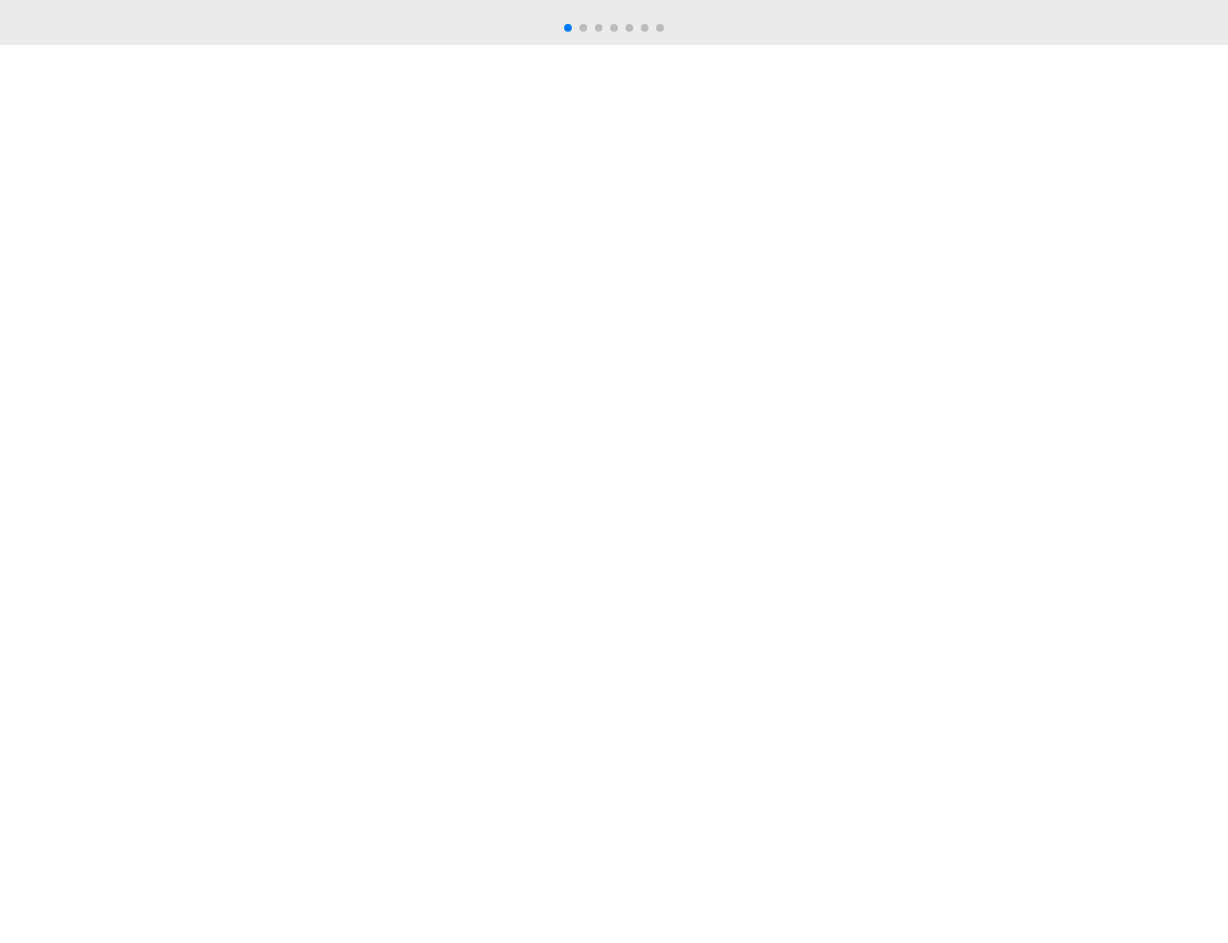
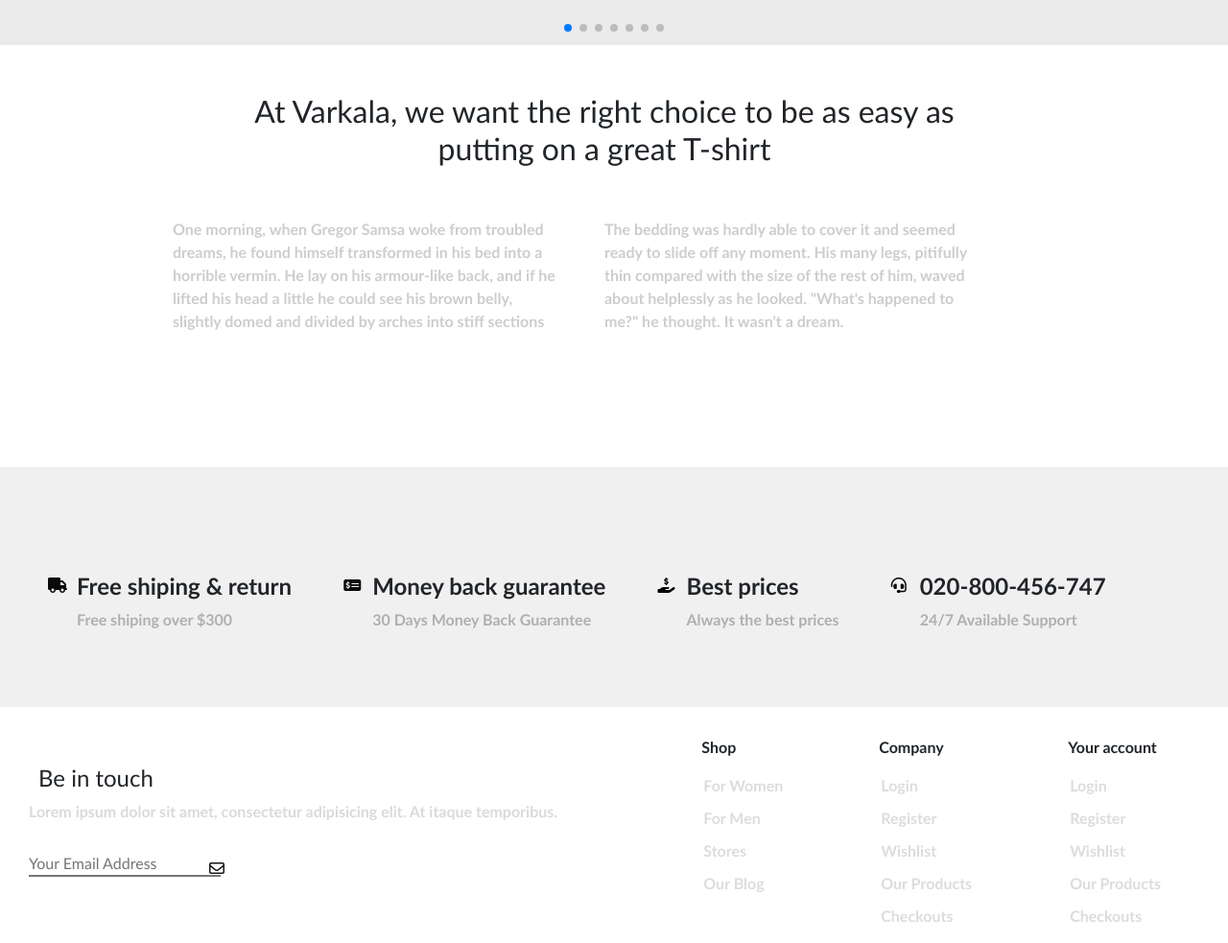
Before and after one commit to YasharGY/Frontend-project, a plain HTML site: page about.html in a window 1280 px wide. Shown: the part 3171-4154 px from the top of the page at 96% size. Before the commit the page ends 3218 px from the top, so only its background shows below. Drawn offline with nearby package versions, Linux system fonts and the light colour scheme.

```diff
--- a/about.html
+++ b/about.html
@@ -162,10 +162,14 @@
     </div>
     <div class="our-team">
         <div class="our-cnt">
-          <div class="hrr"><hr></div>
+            <div class="hrr">
+                <hr>
+            </div>
             <p>OUR TEAM</p>
             <h1>People</h1>
-          <span>He must have tried it a hundred times, shut his eyes so that he wouldn't have to look at the floundering legs, and only stopped when he began to feel a mild, dull pain there that he had never felt before.</span>
+            <span>He must have tried it a hundred times, shut his eyes so that he wouldn't have to look at the
+                floundering legs, and only stopped when he began to feel a mild, dull pain there that he had never felt
+                before.</span>
         </div>
         <div class="team-members">
             <div class="team-member">
@@ -222,6 +226,97 @@
             <swiper-slide><img src="./images/about images/brand-3.svg" alt=""></swiper-slide>
         </swiper-container>
     </div>
+    <div class="t-shirt">
+        <div class="shirt"> <h2>At Varkala, we want the right choice to be as easy as putting on a great T-shirt</h2></div>
+
+        <div class="left-shirt"><p>One morning, when Gregor Samsa woke from troubled dreams, he found himself transformed
+            in his bed into a
+            horrible vermin. He lay on his armour-like back, and if he lifted his head a little he could see his brown
+            belly, slightly domed and divided by arches into stiff sections</p> </div>
+        <div class="right-shirt"><p>The bedding was hardly able to cover it and seemed ready to slide off any moment. His
+            many legs, pitifully thin compared with the size of the rest of him, waved about helplessly as he looked.
+            "What's happened to me?" he thought. It wasn't a dream.</p> </div>
+    </div>
+ <div class="service">
+        <div class="support">
+            <i class="fa-solid fa-truck" style="color: #0a0a0a;"></i>
+            <div id="description">
+                <h4> Free shiping & return</h4>
+                <p>
+                    Free shiping over $300
+                </p>
+            </div>
+        </div>
+        <div class="support">
+            <i class="fa-solid fa-money-check-dollar" style="color: #070808;"></i>
+            <div id="description">
+                <h4> Money back guarantee</h4>
+                <p>
+                    30 Days Money Back Guarantee
+                </p>
+            </div>
+        </div>
+        <div class="support">
+            <i class="fa-solid fa-hand-holding-dollar" style="color: #000000;"></i>
+            <div id="description">
+                <h4> Best prices</h4>
+                <p>
+                   Always the best prices
+                </p>
+            </div>
+        </div>
+        <div class="support">
+            <i class="fa-solid fa-headset" style="color: #070709;"></i>
+            <div id="description">
+                <h4> 020-800-456-747</h4>
+                <p>
+                    24/7 Available Support
+                </p>
+            </div>
+        </div>
+    </div>
+
+    <div class="block-container">
+        <div class="left">
+            <div class="block">
+                <h4>Be in touch</h4>
+              <span>Lorem ipsum dolor sit amet, consectetur adipisicing elit. At itaque temporibus.</span>
+              <input type="email" id="email" name="email" placeholder="Your Email Address"><i class="fa-regular fa-envelope" style="color: #131415;"></i>
+
+            </div>
+
+        </div>
+
+        <div class="block">
+          <p>Shop</p>
+          <ul>
+            <li>For Women</li>
+            <li>For Men</li>
+            <li>Stores</li>
+            <li>Our Blog</li>
+          </ul>
+        </div>
+        <div class="block">
+          <p>Company</p>
+          <ul>
+            <li>Login</li>
+            <li>Register</li>
+            <li>Wishlist</li>
+            <li>Our Products</li>
+            <li>Checkouts</li>
+          </ul>
+        </div>
+        <div class="block">
+          <p>Your account</p>
+          <ul>
+            <li>Login</li>
+            <li>Register</li>
+            <li>Wishlist</li>
+            <li>Our Products</li>
+            <li>Checkouts</li>
+          </ul>
+        </div>
+      </div>
 
 </body>
 <script src="https://cdn.jsdelivr.net/npm/bootstrap@5.3.0-alpha3/dist/js/bootstrap.bundle.min.js"
--- a/blog.css
+++ b/blog.css
@@ -89,6 +89,7 @@
     width: 100%;
     height: 100%;
     object-fit: cover;
+    background-attachment: fixed;
     z-index: -1;
 }
 
--- a/style.css
+++ b/style.css
@@ -300,7 +300,7 @@
    position: relative;
    height: 450px;
     width: 100%;
-   min-height: ;
+
      margin-top: 100px;
      background-color: lightcyan;
      box-sizing: border-box;
--- a/styles/about.css
+++ b/styles/about.css
@@ -360,3 +360,134 @@ max-width: 50%;
   .mySwiper{
     background-color: rgb(235, 235, 235);
   }
+
+  .t-shirt{
+    background-color: rgb(255, 255, 255);
+    display: flex;
+    height: 400px;
+  }
+
+  .shirt{
+    margin-top: 50px;
+    text-align: center;
+
+  }
+  .shirt h2{
+    margin-left: 230px;
+    width: 800px;
+
+  }
+
+  .left-shirt{
+    position: relative;
+   top: 180px;
+    left: -850px;
+
+  }
+  .left-shirt p{
+   width: 400px;
+   color: rgb(206, 205, 205);
+   font-weight: 600;
+
+  }
+  .right-shirt p{
+    width: 400px;
+    color: rgb(206, 205, 205);
+   font-weight: 600;
+  }
+
+  .right-shirt{
+   position: relative;
+   right: 800px;
+    top: 180px;
+
+  }
+
+
+  .service{
+    position: relative;
+    height: 250px;
+    margin-top: 40px;
+    background-color: rgb(241, 240, 240);
+}
+.support > i{
+   position: relative;
+   top: 25px;
+    right: 30px;
+}
+
+.support{
+    display: inline-block;
+    margin-left: 80px;
+    margin-top: 70px;
+}
+ #description h4{
+    font-weight: 900;
+}
+#description p{
+    color: rgb(175, 175, 175);
+    font-weight: 700;
+}
+
+.block-container {
+    display: flex;
+  }
+
+  .block {
+    margin-top: 30px;
+    display: inline-block;
+    margin-right: 20px;
+
+
+
+
+
+  }
+  .block li{
+    font-size: 16px;
+    font-weight: 900;
+    color: rgb(221, 220, 220);
+    list-style: none;
+    margin-top: 10px;
+    margin-right: 50px;
+    width: max-content;
+
+  }
+
+
+   #email{
+    border-top: none;
+    border-left: none;
+    border-right: none;
+    width: 200px;
+    margin-left: 30px;
+    margin-top: 30px;
+
+  }
+  #email:focus{
+outline: none;
+  }
+  .fa-regular{
+    position: relative;
+    top: 5px;
+    right: 12px;
+  }
+
+  .block p{
+    font-weight: 900;
+
+    margin-left: 30px;
+  }
+  .block h4{
+    margin-left: 40px;
+    margin-top: 30px;
+
+  }
+  .block span{
+    color: rgb(219, 217, 217);
+    width: max-content;
+    margin-top: 10px;
+    margin-left: 30px;
+    font-weight: 700;
+    font-size: medium;
+  }
--- /dev/null
+++ b/styles/contact.css
@@ -0,0 +1,150 @@
+* {
+    margin: 0;
+    padding: 0;
+    font-family: 'Gill Sans', 'Gill Sans MT', Calibri, 'Trebuchet MS', sans-serif;
+}
+
+.form-control {
+    border-top: none !important;
+    border-right: none !important;
+    border-left: none !important;
+    border-color: black !important;
+    border-bottom-width: 2px !important;
+    background-color: transparent !important;
+    box-shadow: none !important;
+    height: 30px;
+    border-radius: 0;
+
+}
+
+.navbar {
+    background-color: transparent !important;
+    /* Set the background color to transparent */
+    position: absolute;
+    /* Position the navbar absolutely */
+    top: 0;
+    left: 0;
+    width: 100%;
+    z-index: 1;
+
+
+}
+
+.fa-solid {
+    margin-top: 20px;
+    margin-right: 60px;
+}
+
+.fa-lg {
+    margin-top: 20px;
+
+}
+
+.thumbnail {
+    position: relative;
+    height: 100vh;
+    /* Adjust the height as needed */
+    width: 100%;
+    overflow: hidden;
+    /* Hide any overflowing content */
+    z-index: -1;
+    /* Set a negative z-index to position the image behind other elements */
+}
+
+.thumbnail::before {
+    content: "";
+    position: absolute;
+    top: 0;
+    left: 0;
+    width: 100%;
+    height: 100%;
+    background-color: rgba(0, 0, 0, 0.5);
+    /* Add a semi-transparent overlay for better visibility of content */
+    z-index: -1;
+    /* Set a negative z-index to position the overlay behind other elements */
+}
+
+.thumbnail::after {
+    content: "";
+    position: absolute;
+    top: 50%;
+    left: 50%;
+    transform: translate(-50%, -50%);
+    width: auto;
+    height: auto;
+    min-width: 100%;
+    min-height: 100%;
+    opacity: 0.5;
+    /* Adjust the opacity of the image overlay as desired */
+    background-image: url('./images/blog images/blog-2.jpg');
+    /* Set the same image as the background */
+    background-size: contain;
+    background-position: center;
+    z-index: -2;
+    /* Set a negative z-index to position the image overlay behind other elements */
+}
+
+.thumbnail-container {
+    position: relative;
+    display: flex;
+    align-items: center;
+    background-image: url('https://github.com/00AliNuri/FinalTaskFront/blob/main/assets/images/maarten-deckers-0-frPETzEVs-unsplash.jpg?raw=true');
+    justify-content: center;
+    background-size:contain;
+    height: 100vh;
+    overflow: hidden;
+    background-attachment: fixed;
+    background-repeat: no-repeat;
+}
+
+.thumbnail {
+    position: absolute;
+    top: 0;
+    left: 0;
+    width: 100%;
+    height: 100%;
+    object-fit: cover;
+    z-index: -1;
+}
+
+.head-content {
+    text-align: center;
+    color: #fff;
+    z-index: 1;
+    font-weight: 600;
+}
+
+.home {
+    display: inline-block;
+    color: goldenrod;
+}
+
+.blog {
+    display: inline-block;
+    color: gray;
+    font-weight: 600;
+}
+
+.addres{
+
+    align-items: center;
+    justify-content: center;
+    justify-content: space-around;
+    margin-top: 30px;
+    display: flex;
+    width: 100%;
+    height: 200px;
+    background-color: rgb(255, 255, 255);
+}
+
+.content h2{
+    font-weight: 800;
+
+}
+.content p{
+    margin-top: 20px;
+    color: rgb(207, 207, 207);
+    font-weight: 600;
+    width: 300px;
+
+}
```
Also changed, not shown: styles/contact.html (added, +101 -0 lines), images/contact images/maarten-deckers-0-frPETzEVs-unsplash.jpg (added). Lines whose indentation alone changed are shown as unchanged.
